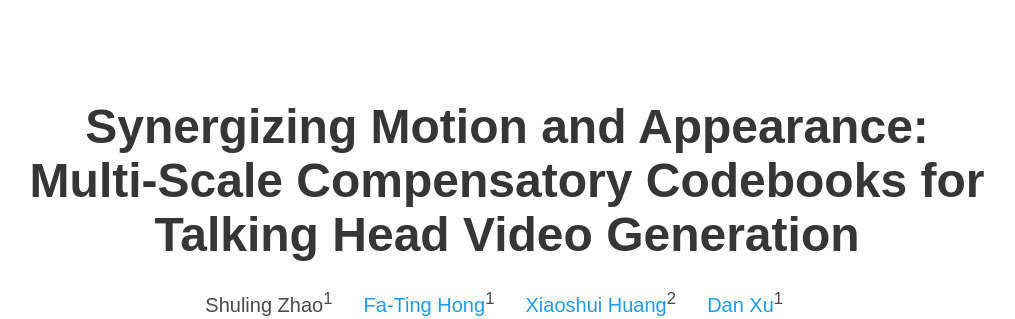
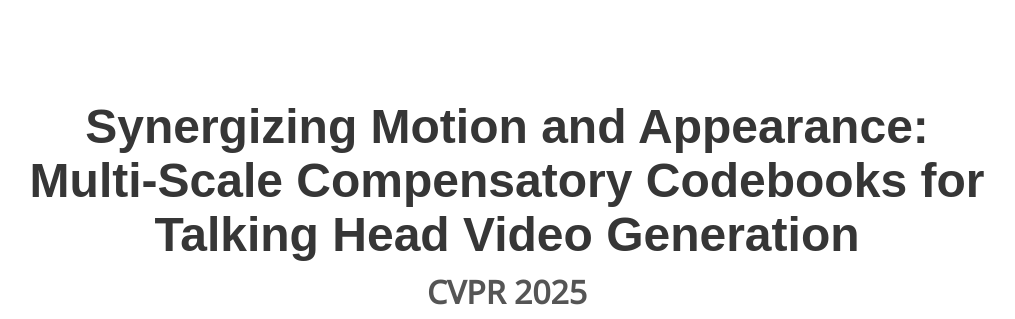
Before and after one commit to ShaelynZ/synergize-motion-appearance, a plain HTML site: page index.html in a window 1280 px wide. Shown: the top 319 px of the page, without its empty margins (133-1148 px from the left). Drawn offline with nearby package versions, Linux system fonts and the light colour scheme; some icons are missing; a web font is replaced by a local one.

Commit message:
Update index.html

```diff
--- a/index.html
+++ b/index.html
@@ -70,6 +70,11 @@
       <div class="columns is-centered">
         <div class="column has-text-centered">
           <h1 class="title is-1 publication-title">Synergizing Motion and Appearance: Multi-Scale Compensatory Codebooks for Talking Head Video Generation</h1>
+
+          <div class="columns is-centered">
+          <h1 class="title is-3 publication-venue">CVPR 2025</h1>
+          </div>
+
           <div class="is-size-5 publication-authors">
             <span class="author-block">
                 <!-- <a href="https://shaelynz.github.io">Shuling Zhao</a><sup>1</sup> &emsp;  -->
```
